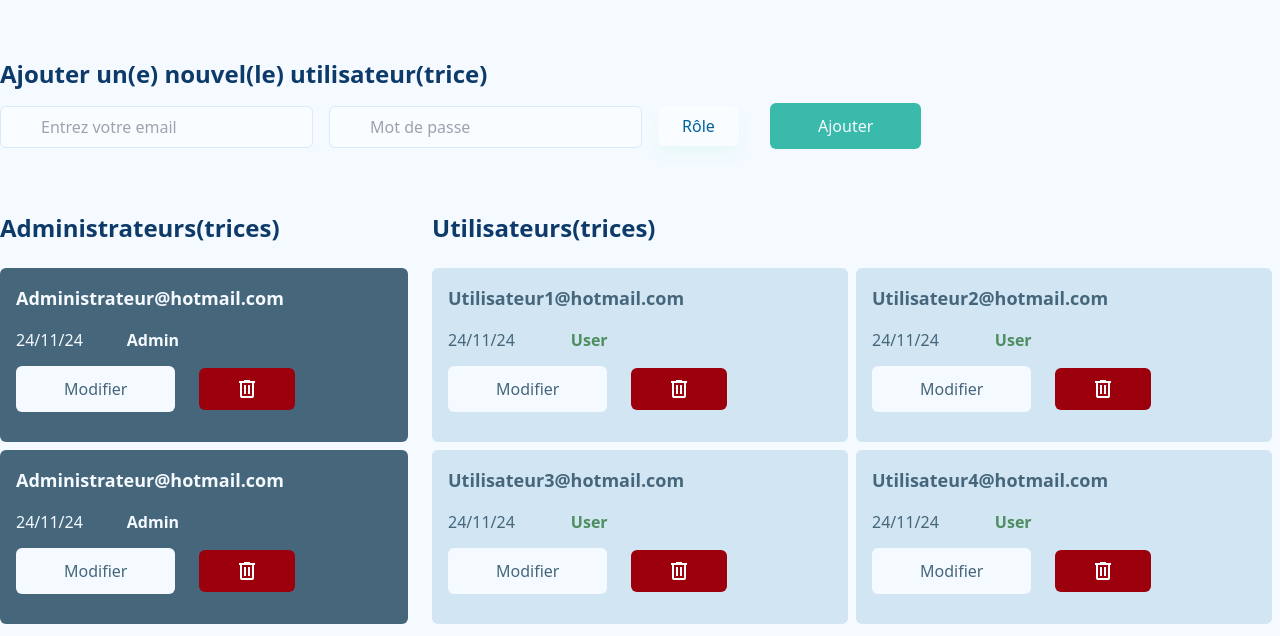
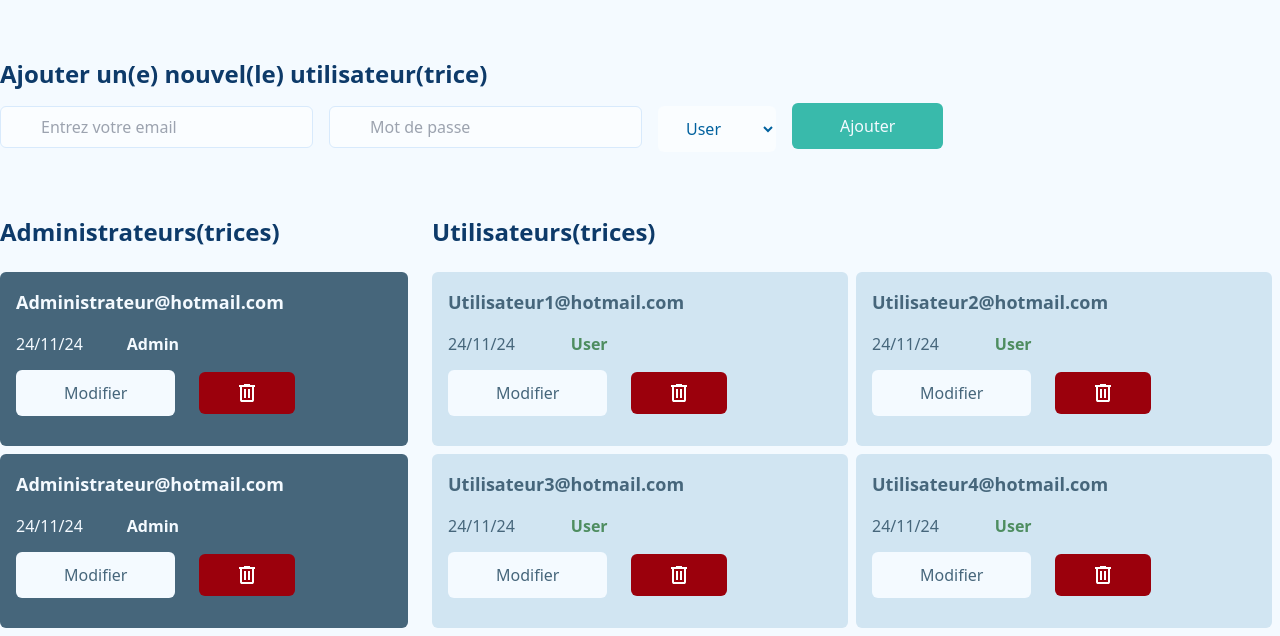
Before and after one commit to MainDuWeb/Hdm-Meet, a website built with Parcel: page src/administration.html in a window 1280 px wide. Shown: the part 201-837 px from the top of the page. Built offline with nearby package versions, Linux system fonts and the light colour scheme.

Commit message:
Un deuxième enregistrement

```diff
--- a/src/administration.html
+++ b/src/administration.html
@@ -37,15 +37,22 @@
             <ul class="flex pt-4">
                 <li class="pr-4"><input class="formulaire-admin " type="email" placeholder="Entrez votre email"></li>
                 <li class="pr-4"><input class="formulaire-admin " type="password" placeholder="Mot de passe"></li>
-                <li class="pr-4 ">
+                <li class="pr-2 ">
 
-                    <ul id="dropdown-js" class="absolute">
+                    <!-- <ul id="dropdown-js" class="absolute">
                         <li class="dropdown"> <a class="" href="#"> Rôle</a></li>
                         <li class="hidden dropdown-content text-[#00619E] hover:bg-[#00619E] hover:text-[#f4faff]"> <a href="#"> User </a></li>
                         <li class="hidden dropdown-content text-[#299948] hover:bg-[#00619E] hover:text-[#f4faff]"> <a href="#"> Admin</a></li>
-                    </ul>
+                    </ul>  -->
+
+                    <select name="Rôle" id="role" class="dropdown">
+                        <option class="" value="user">User</option>
+                        <option class="" value="admin">Admin</option>
+                      </select>
+
+
                 </li>
-                <li class="pl-24 pt-2"><a class="btn-primary" href="#"> Ajouter</a></li>
+                <li class="pr-8 pt-2"><a class="btn-primary" href="#"> Ajouter</a></li>
             </ul>
         </section>
 
--- a/src/css/tailwind.css
+++ b/src/css/tailwind.css
@@ -21,7 +21,7 @@
         @apply  text-[#39BAAB] rounded-md p-2 bg-[#f4faff] shadow-lg shadow-[#b7f5ee]
     }
     .btn-back {
-        @apply rounded-md p-2 bg-[#f4faff] shadow-lg shadow-[#FFCDD1]
+        @apply rounded-md p-2 bg-[#f4faff] shadow-sm shadow-[#FFCDD1]
     }
     .btn-deconnexion {
         @apply rounded-md bg-[#f4faff] shadow-lg shadow-[#FFCDD1] px-12 py-3 text-[#9B000C]
@@ -36,11 +36,9 @@
         }
     /* DROPDOWN========================================================= */
     .dropdown {
-        @apply text-[#00619E] rounded-md  px-6 py-2 bg-[#FAFDFF] shadow-lg shadow-[#E7F8F6] hover:font-semibold
+        @apply text-[#00619E] rounded-md  px-6 py-[0.7rem] mr-2 bg-[#FAFDFF]
     }
-    .dropdown-content {
-        @apply  rounded-md  px-4 py-2 bg-[#FAFDFF] shadow-lg shadow-[#E7F8F6] hover:font-semibold
-    }
+
 
 
     /* CARD ADMIN========================================================= */
```
Also changed, not shown: .postcssrc.js (added), dist/administration.html, 2 other files.
